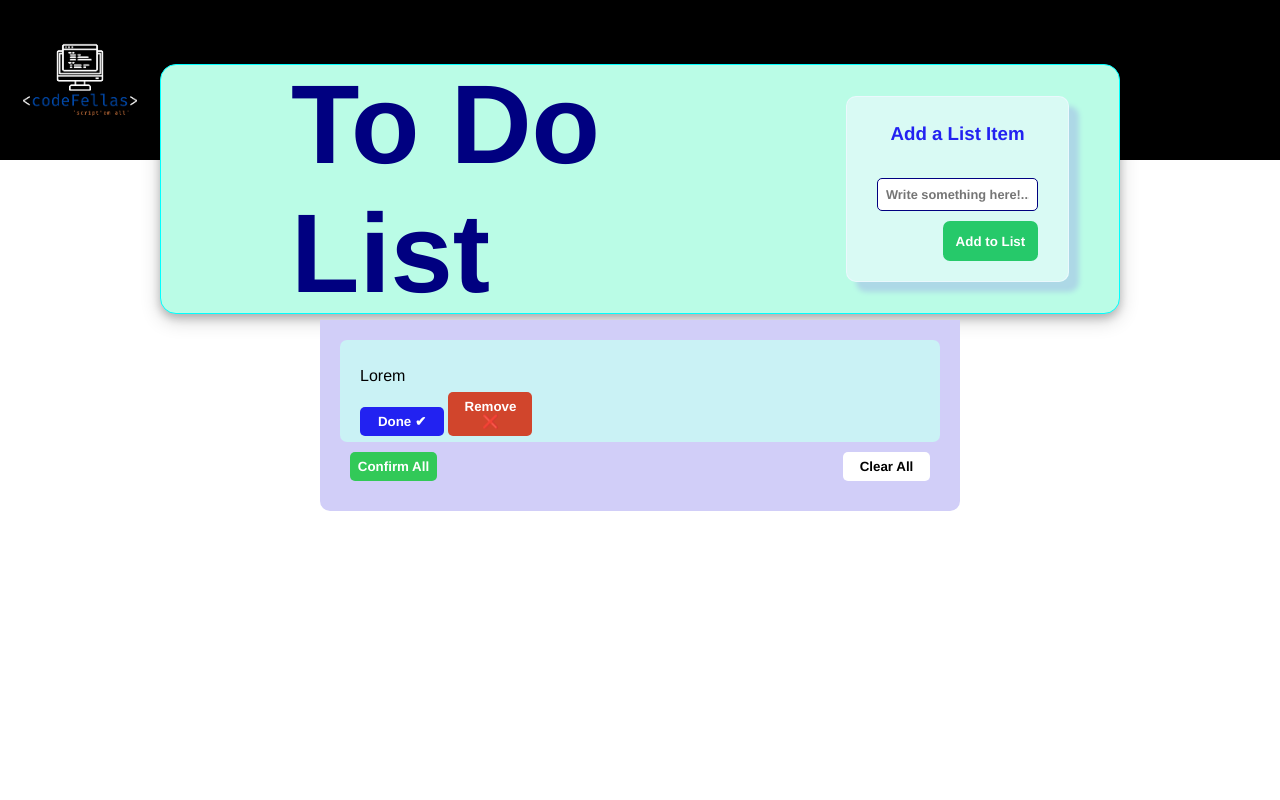
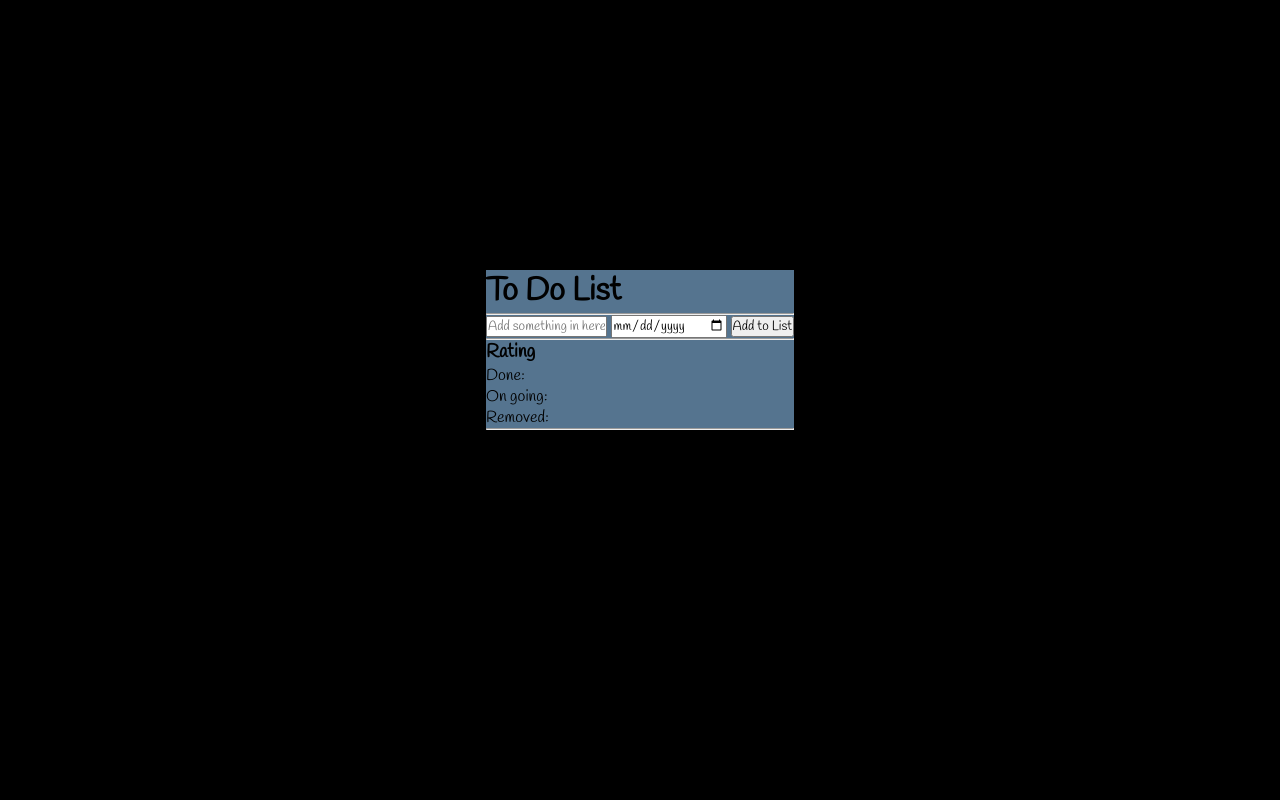
Before and after one commit to mkaruc/toDoList, a plain HTML site: page index.html in a window 1280 px wide. Shown: the top 800 px of the page. Drawn offline with Linux system fonts and the light colour scheme; a web font is replaced by a local one.

Commit message:
todolistchange

```diff
--- a/app.js
+++ b/app.js
@@ -0,0 +1,51 @@
+const addItem=document.getElementById("listBlank");
+const dateInfo=document.getElementById("dateTime");
+const addButton=document.getElementById("submitButton");
+let done=0;
+let removed=0;
+const toDoList = document.getElementsByTagName("LI");
+
+function newElement() {
+    const li = document.createElement("li");
+    const inputValue = document.getElementById("listBlank").value;
+    const t = document.createTextNode(inputValue);
+    li.appendChild(t);
+    if (inputValue === '') {
+      alert("You must write something!");
+    } else {
+      document.getElementById("lists").appendChild(li);
+    }
+    document.getElementById("listBlank").value = "";
+
+    const span = document.createElement("SPAN");
+    const txt = document.createTextNode("Remove");
+    span.className = "remove";
+    span.appendChild(txt);
+    li.appendChild(span);
+
+
+  }
+for (i = 0; i < toDoList.length; i++) {
+    const span = document.createElement("SPAN");
+    const txt = document.createTextNode("Remove");
+  span.className = "remove";
+  span.appendChild(txt);
+  toDoList[i].appendChild(span);
+}
+//remove
+const remove = document.getElementsByClassName("remove");
+for (i = 0; i < remove.length; i++) {
+  remove[i].onclick = function() {
+  const div = this.parentElement;
+  div.style.display = "none";
+}
+}
+//check
+const list = document.querySelector('ul');
+list.addEventListener('click', function(ev) {
+  if (ev.target.tagName === 'LI') {
+    ev.target.classList.toggle('checked');
+  }
+}, false);
+
+// txt.style.backGround.
--- a/index.html
+++ b/index.html
@@ -4,45 +4,45 @@
     <meta charset="UTF-8">
     <meta http-equiv="X-UA-Compatible" content="IE=edge">
     <meta name="viewport" content="width=device-width, initial-scale=1.0">
-    <title>TO DO LIST- a codeFellas&copy; Project- MKaruc</title>
-    <link rel="icon" href="./image/codefellas-logo.png">
+    <title>To Do List by &copy;MKaruc</title>
     <link rel="stylesheet" href="style.css">
+    <link rel="preconnect" href="https://fonts.googleapis.com">
+    <link rel="preconnect" href="https://fonts.gstatic.com" crossorigin>
+    <link href="https://fonts.googleapis.com/css2?family=Handlee&family=Patrick+Hand+SC&display=swap" rel="stylesheet">
 </head>
 <body>
-    <header class="upperBackground">
-        <img src="./image/codefellas-logo.png" alt="codefellas-logo">
-    </header>
-    <main class="lowerBackground"></main>
-    <nav class="parentPanel">
-        <h1>To Do List</h1>
-        <div class="addPanel">
-            <h3>Add a List Item</h3>
-            <div class="add">
-                <form action="#">
-                    <div class="input">
-                        <input type="text" name="inputpanel" id="input" placeholder="Write something here!...">
-                    </div>
-                    <div class="addButton">
-                        <button class="addingButton">Add to List</button>
-                    </div>
-                </form>
+    <div class="container">
+        <header class="headOfThePage">
+            <h1>To Do List</h1>
+        </header>
+        <hr>
+        <main>
+            <div class="addSection">
+            <input type="text" id="listBlank" class="listblank" placeholder="Add something in here">
+            <input type="date" name="date" id="dateTime">
+            <input type="submit" id="submitButton" value="Add to List" onclick="newElement()">
             </div>
-        </div>
-    </nav>
-    <section class="toDoList">
-        <div class="listItem">
-            <p class="listText">Lorem</p>
-            <button class="doneButton">Done ✔</button>
-            <button class="removeButton">Remove ❌</button>
-        </div>
-        <div class="mainButtons">
-            <button class="comfirmAll">Confirm All</button>
-            <button class="clearAll">Clear All</button>
-        </div>
-    </section>
-    <footer>
-        <p class="footerText">To Do List by codeFellas&copy;-MKaruc</p>
-    </footer>
+            <div class="listedItems">
+                <ul id="lists">
+
+                </ul>
+            </div>
+            <hr>
+            <div class="rating">
+                <div class="values">
+                <h3>Rating</h3>
+                <p>Done: <span class="doneRate"></span></p>
+                <p>On going: <span class="onGoing"></span></p>
+                <p>Removed: <span class="removed"></span></p>
+                </div>
+                <hr>
+                <div class="scale">
+
+                </div>
+            </div>
+        </main>
+    </div>
+    <footer>To Do List is built by &copy;MKaruc for Clarusway Projects</footer>
     <script src="app.js"></script>
 </body>
 </html>
--- a/style.css
+++ b/style.css
@@ -2,166 +2,87 @@
     margin: 0px;
     padding: 0px;
     box-sizing: border-box;
-    font-family: Helvetica, sans-serif;
+    font-family: 'Handlee', cursive;
+    /* font-family: 'Patrick Hand SC', cursive; */
 }
 body{
+    background: black;
     display: flex;
     flex-direction: column;
     align-items: center;
     justify-content: center;
+    min-height: 720px;
+    max-height: 1200px;
 }
-.upperBackground{
-    background-color: black;
-    width: 100%;
-    height: 10rem;
+.container{
+    background-color: rgba(148, 201, 248, 0.575);
 }
-.upperBackground img{
-    width: 10rem;
-}
-nav{
-    position: absolute;
-    left: 10rem;
-    top: 4rem;
-    border: solid 1px aqua;
-    border-radius: 1rem;
-    width: 75%;
-    height: 250px;
-    background-color: rgb(186, 252, 230);
-    display: flex;
-    align-items: center;
-    justify-content: space-between;
-    padding: 50px;
-    box-shadow: 5px 5px blue, 10px 10px purple, 15px 15px green;box-shadow: 0 4px 8px 0 rgba(0, 0, 0, 0.2), 0 6px 20px 0 rgba(0, 0, 0, 0.19);
-}
-h1{
-    font-size: 7rem;
-    color: navy;
-    padding: 5rem;
-}
-.addPanel{
-    border: solid .5px rgba(240, 248, 255, 0.8);
-    border-radius: 10px;
-    box-shadow: 10px 10px 5px lightblue;
-    padding: 25px 30px 10px 30px;
-    color: rgb(34, 34, 241);
-    background-color: rgba(240, 248, 255, 0.575);
-    line-height: 1.5rem;
-}
-h3{
-    display: flex;
-    align-items: center;
-    justify-content: center;
-    text-align: center;
-    padding: 0px 0px 2rem 0px;
-}
-#input{
-    border: .5px solid navy;
-    border-radius: 5px;
-    padding: .5rem;
-    font-size: .8rem;
-    color: red;
-    font-weight: bolder;
-}
-.addButton{
-    display: flex;
-    align-items: center;
-    justify-content: flex-end;
-    padding: .6rem 0rem;
-}
-.addingButton{
-    border: none;
-    border-radius: 7px;
-    padding: .8rem;
-    color: white;
-    font-weight: bolder;
-    background-color: rgb(38, 201, 106);
-}
-.addingButton:hover{
-    background-color: rgb(38, 201, 106, 0.65);
-}
-.toDoList{
-    border: none;
-    border-radius: 0px 0px 10px 10px;
-    position: absolute;
-    top: 320px;
-    padding: 20px;
-    background-color: rgb(209, 206, 248);
-    width: 50%;
-}
-.listItem{
-    border: none;
-    border-radius: 7px;
-    padding: 20px 20px 5px ;
-    background-color: rgb(202, 242, 245);
-    line-height: 2rem;
-
-}
-.listItem button{
-    border:none;
-    border-radius: 5px;
-    padding: 7px;
-    width: 15%;
-}
-.doneButton{
-    background-color: rgb(34, 34, 241);
-    color: white;
-    font-weight: bolder;
+ul {
+    margin: 0;
+    padding: 0;
   }
 
-.removeButton{
-    background-color: rgb(209, 69, 44);
-    color: white;
-    font-weight: bolder;
-}
-.doneButton:hover{
-    background-color: rgba(34, 34, 241,0.7);
-}
-.removeButton:hover{
-    background-color: rgba(209, 69, 44, 0.7);
-}
-.listItem:hover{
-    background-color: rgba(202, 242, 245,0.7);
-      }
-.mainButtons{
-    padding: 10px;
-    display: flex;
-    align-items: center;
-    justify-content: space-between;
-}
-.mainButtons button{
-    border:none;
-    border-radius: 5px;
-    padding: 7px;
-    width: 15%;
-}
-.clearAll{
-    background-color: white;
-    color: black;
-    font-weight: bolder;
+  /* Style the list items */
+  ul li {
+    cursor: pointer;
+    position: relative;
+    padding: 12px 8px 12px 40px;
+    list-style-type: none;
+    background: #eee;
+    font-size: 18px;
+    transition: 0.2s;
+
+    /* make the list items unselectable */
+    -webkit-user-select: none;
+    -moz-user-select: none;
+    -ms-user-select: none;
+    user-select: none;
   }
 
-.comfirmAll{
-    background-color: rgb(50, 201, 88);
+  /* Set all odd list items to a different color (zebra-stripes) */
+  ul li:nth-child(odd) {
+    background: #f9f9f9;
+  }
+
+  /* Darker background-color on hover */
+  ul li:hover {
+    background: #ddd;
+  }
+
+  /* When clicked on, add a background color and strike out text */
+  ul li.checked {
+    background: #888;
+    color: #fff;
+    text-decoration: line-through;
+  }
+
+  /* Add a "checked" mark when clicked on */
+  ul li.checked::before {
+    content: '';
+    position: absolute;
+    border-color: #fff;
+    border-style: solid;
+    border-width: 0 2px 2px 0;
+    top: 10px;
+    left: 16px;
+    transform: rotate(45deg);
+    height: 15px;
+    width: 7px;
+  }
+
+  /* Style the close button */
+  .remove {
+    position: absolute;
+    right: 0;
+    top: 0;
+    padding: 12px 16px 12px 16px;
+  }
+
+  .remove:hover {
+    background-color: #f44336;
     color: white;
-    font-weight: bolder;
-}
-.clearAll:hover{
-    background-color: rgba(248, 148, 148, 0.7);
-}
-.comfirmAll:hover{
-    background-color: rgba(87, 163, 106, 0.7);
   }
 footer{
-    border: none;
-    background-color: black;
-    width: 100%;
-    height: 3rem;
-    font-size: 1.5rem;
     position: relative;
-    top: 120vh;
-    display: flex;
-    flex-direction: column;
-    align-items: center;
-    justify-content: flex-end;
-    color: white;
+    top: 700px;
 }
```
Lines whose indentation alone changed are shown as unchanged.
